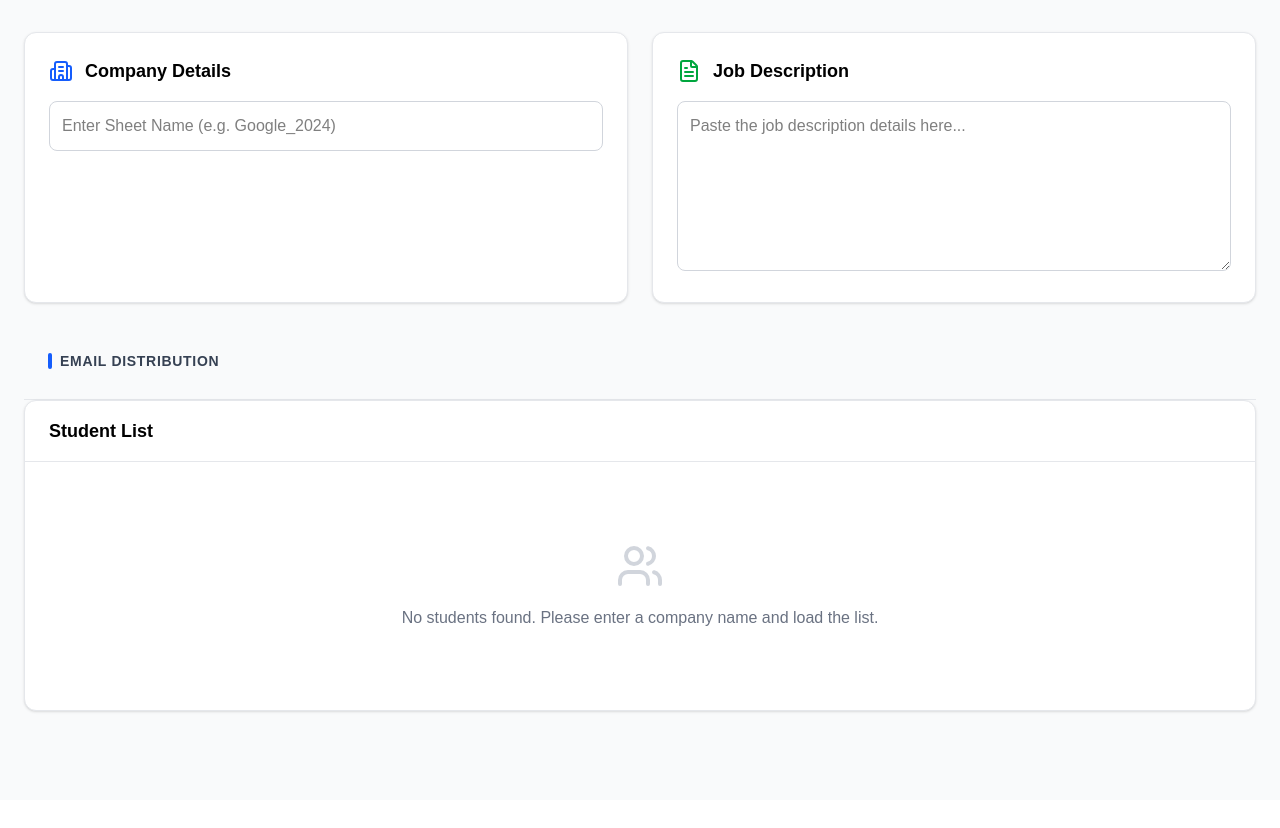
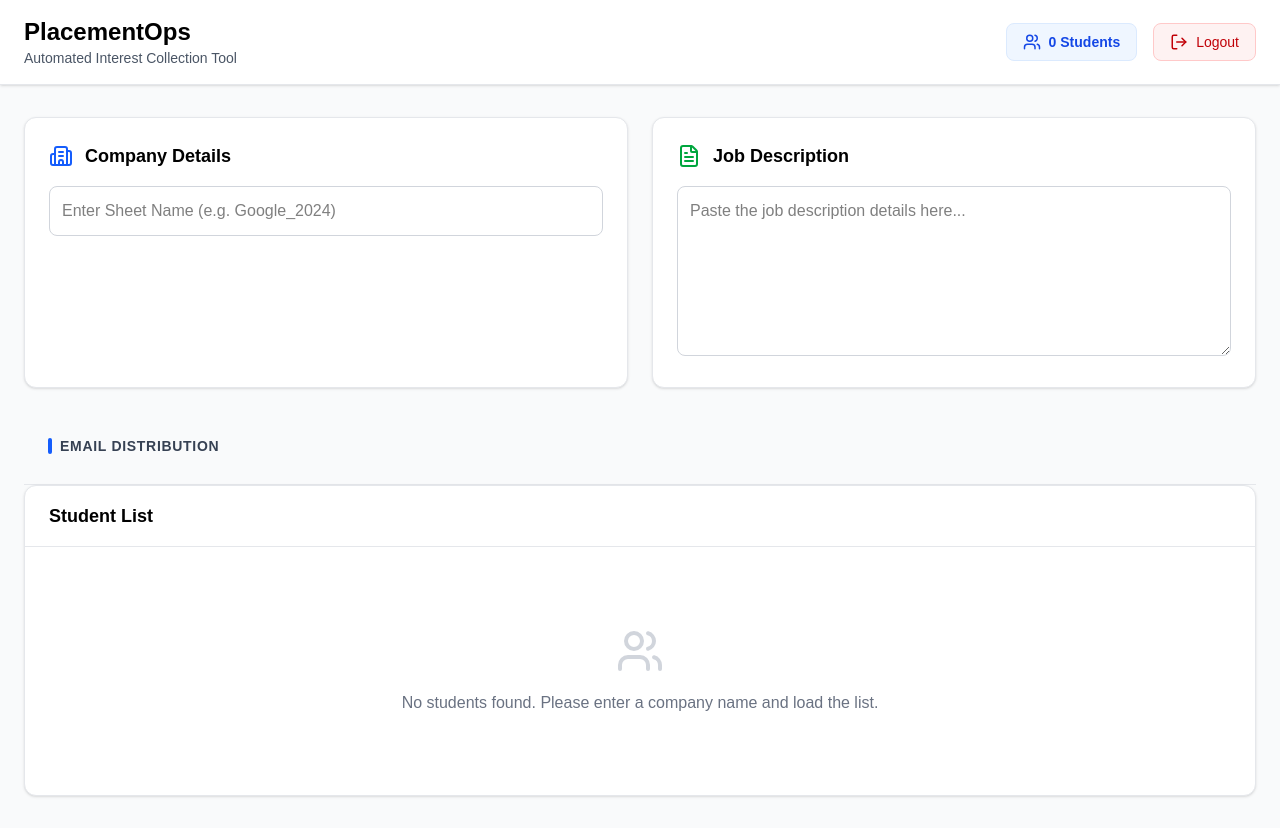
Before and after one commit to Akshai-M/interestform, a Next.js app: page / in a window 1280 px wide. Before the commit the page ends 800 px from the top, so only its background shows below. Built offline with nearby package versions, Linux system fonts and the light colour scheme; sample sign-in values are in the browser's storage.

Commit message:
refactor: fix root page for perf

```diff
--- a/app/page.tsx
+++ b/app/page.tsx
@@ -166,7 +166,41 @@ Apply here: ${formLink}`;
   return (
     <div className="min-h-screen bg-gray-50">
       {" "}
-
+      <nav className="bg-white shadow-sm border-b border-gray-200">
+        {" "}
+        <div className="max-w-7xl mx-auto px-6 py-4 flex justify-between items-center">
+          {" "}
+          <div>
+            {" "}
+            <h1 className="text-2xl font-black text-black">
+              PlacementOps
+            </h1>{" "}
+            <p className="text-sm font-medium text-gray-600">
+              {" "}
+              Automated Interest Collection Tool{" "}
+            </p>{" "}
+          </div>{" "}
+          <div className="flex items-center gap-4">
+            {" "}
+            <div className="flex items-center gap-2 px-4 py-2 bg-blue-50 border border-blue-100 rounded-lg">
+              {" "}
+              <Users size={18} className="text-blue-700" />{" "}
+              <span className="text-sm font-bold text-blue-700">
+                {" "}
+                {students.length} Students{" "}
+              </span>{" "}
+            </div>{" "}
+            <button
+              onClick={handleLogout}
+              className="flex items-center gap-2 px-4 py-2 bg-red-50 border border-red-200 rounded-lg hover:bg-red-100 transition text-red-700 font-medium"
+              title="Logout"
+            >
+              {" "}
+              <LogOut size={18} /> <span className="text-sm">Logout</span>{" "}
+            </button>{" "}
+          </div>{" "}
+        </div>{" "}
+      </nav>
       <main className="max-w-7xl mx-auto px-6 py-8">
         <div className="grid grid-cols-1 lg:grid-cols-2 gap-6 mb-8">
           <div className="bg-white rounded-xl shadow-sm border border-gray-200 p-6">
```
